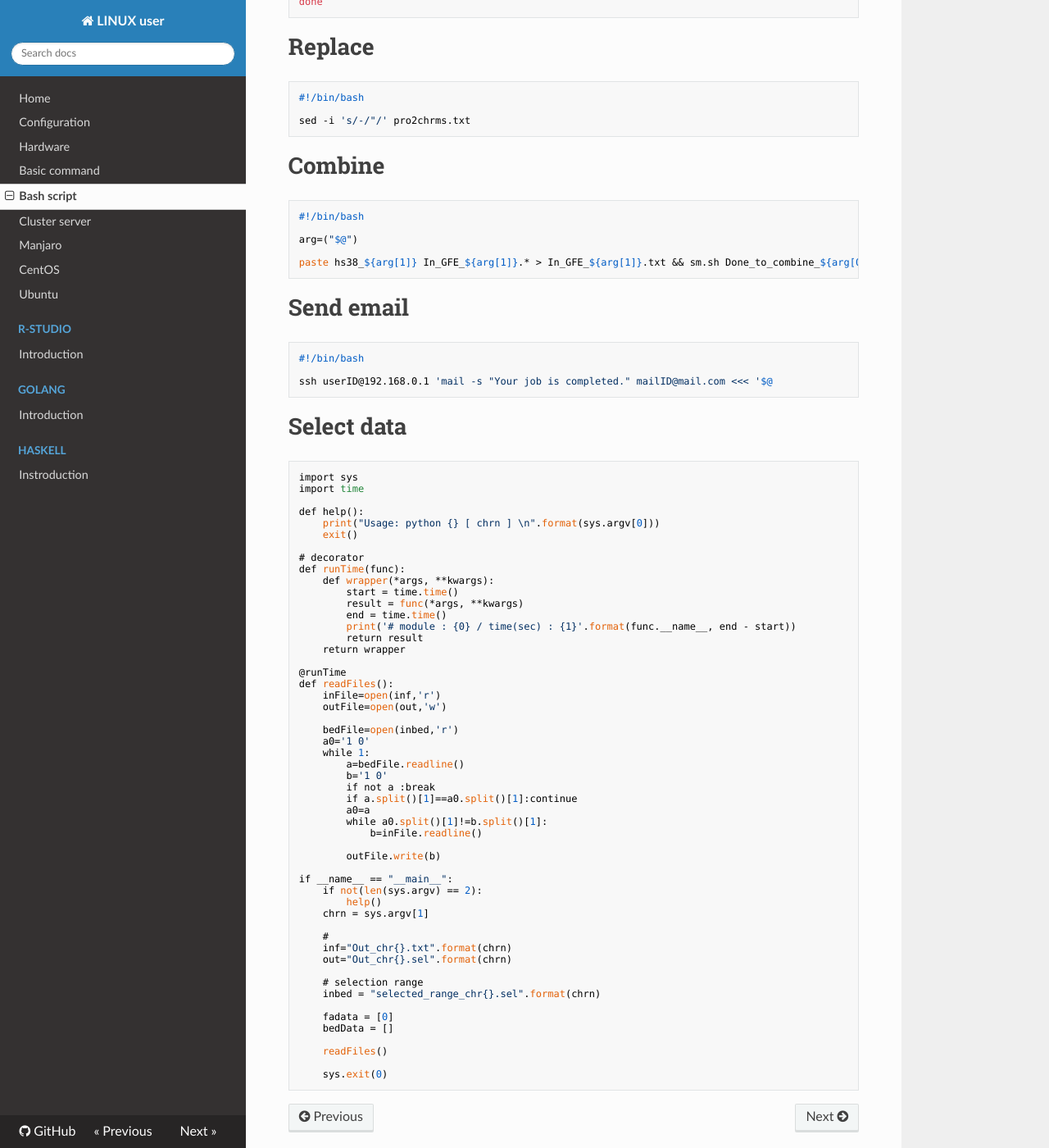
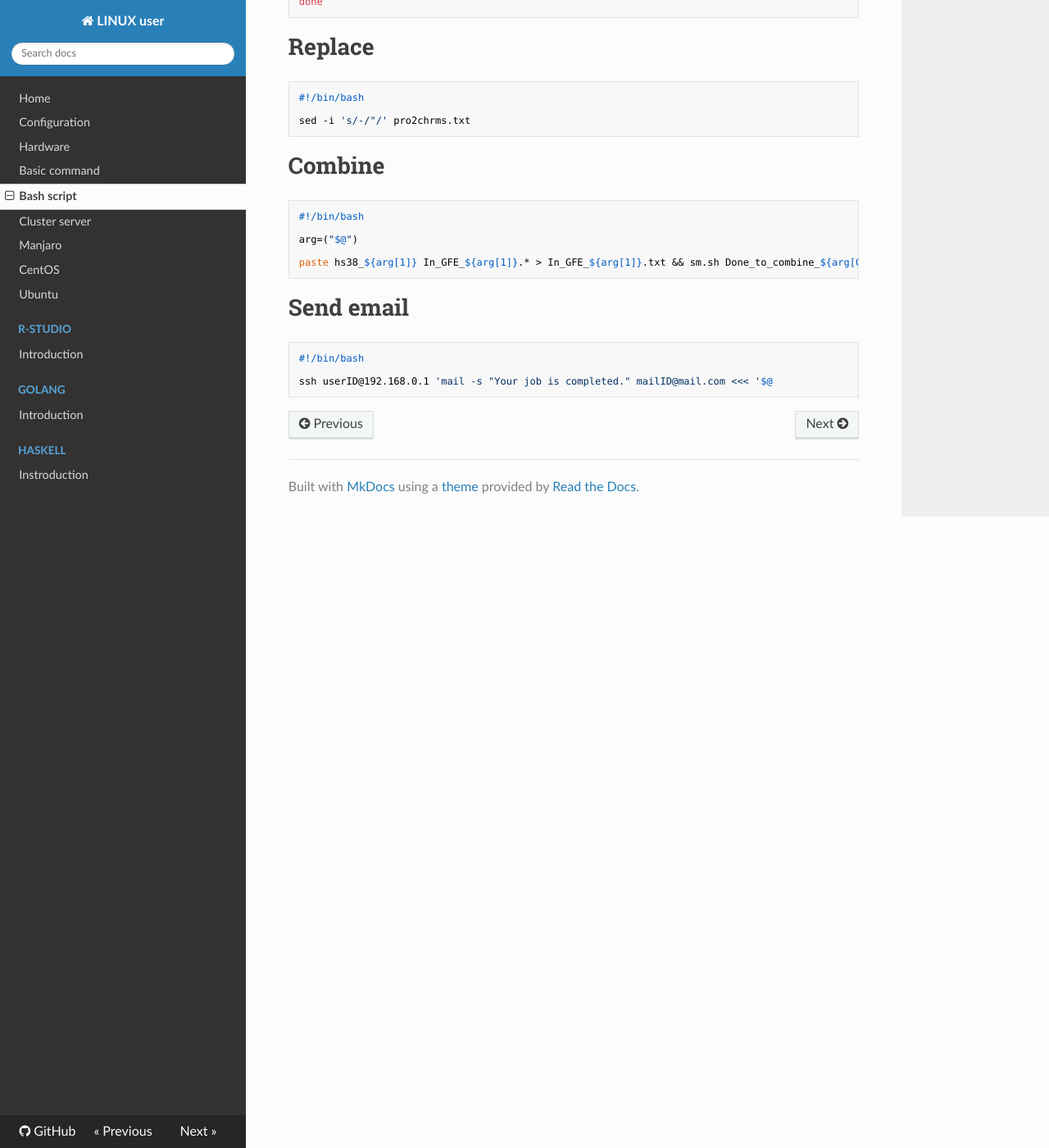
Before and after one commit to WonyoungCho/LINUX, an MkDocs documentation site: the page built from docs/bash.md, in a window 1280 px wide and 1400 px high, scrolled down 1672 px. Shown: the whole window at 82% size. Built offline with MkDocs 1.6.1, drawn with Linux system fonts in a browser that asks for light colours; nearby versions of some CDN libraries; old or Windows-style settings are respelled for this version of MkDocs.

Commit message:
Update bash.md

````diff
--- a/docs/bash.md
+++ b/docs/bash.md
@@ -126,60 +126,3 @@ paste hs38_${arg[1]} In_GFE_${arg[1]}.* > In_GFE_${arg[1]}.txt && sm.sh Done_to_
 
 ssh userID@192.168.0.1 'mail -s "Your job is completed." mailID@mail.com <<< '$@
 ```
-
-# Select data
-```
-import sys
-import time
-
-def help():
-    print("Usage: python {} [ chrn ] \n".format(sys.argv[0]))
-    exit()
-
-# decorator
-def runTime(func):
-    def wrapper(*args, **kwargs):
-        start = time.time()
-        result = func(*args, **kwargs)
-        end = time.time()
-        print('# module : {0} / time(sec) : {1}'.format(func.__name__, end - start))
-        return result
-    return wrapper
-
-@runTime
-def readFiles():
-    inFile=open(inf,'r')
-    outFile=open(out,'w')
-
-    bedFile=open(inbed,'r')
-    a0='1 0'
-    while 1:
-        a=bedFile.readline()
-        b='1 0'
-        if not a :break
-        if a.split()[1]==a0.split()[1]:continue
-        a0=a
-        while a0.split()[1]!=b.split()[1]:
-            b=inFile.readline()
-
-        outFile.write(b)
-
-if __name__ == "__main__":
-    if not(len(sys.argv) == 2):
-        help()
-    chrn = sys.argv[1]
-
-    #
-    inf="Out_chr{}.txt".format(chrn)
-    out="Out_chr{}.sel".format(chrn)
-
-    # selection range
-    inbed = "selected_range_chr{}.sel".format(chrn)
-
-    fadata = [0]
-    bedData = []
-
-    readFiles()
-
-    sys.exit(0)
-```
````
